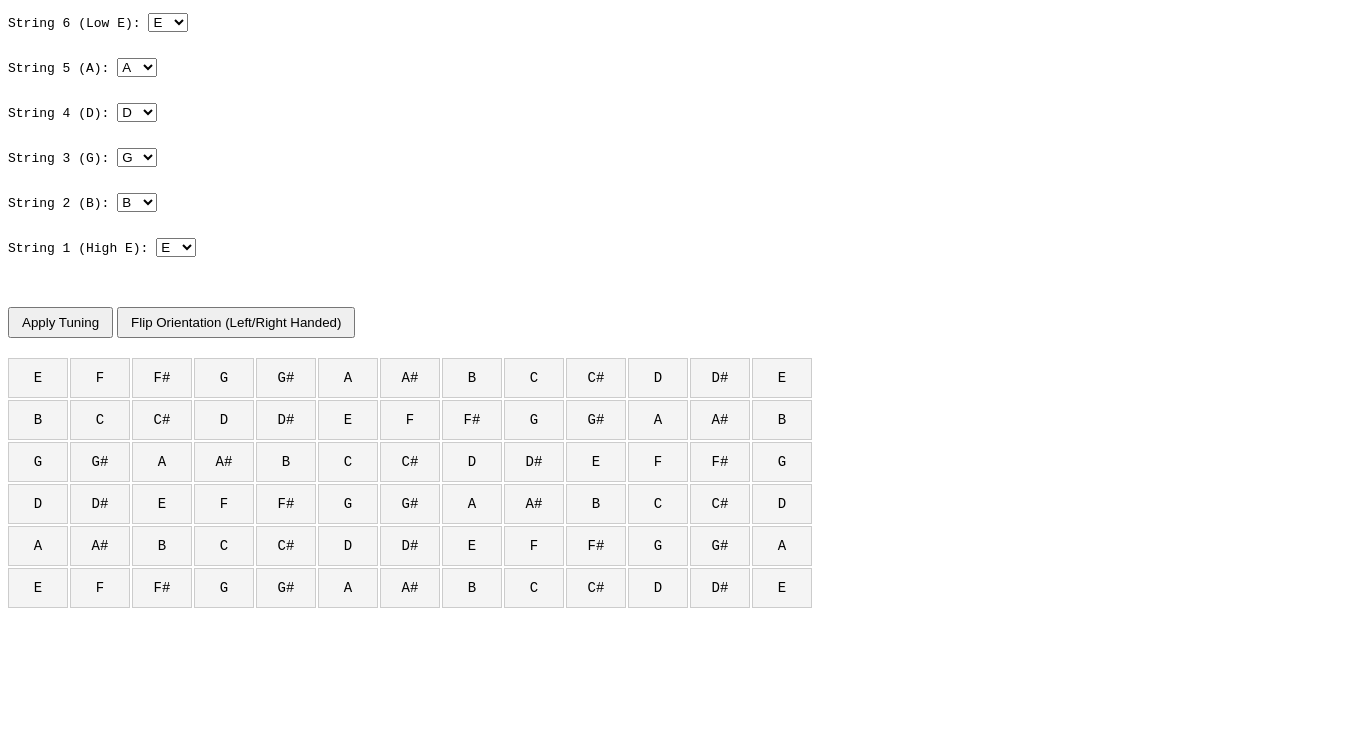
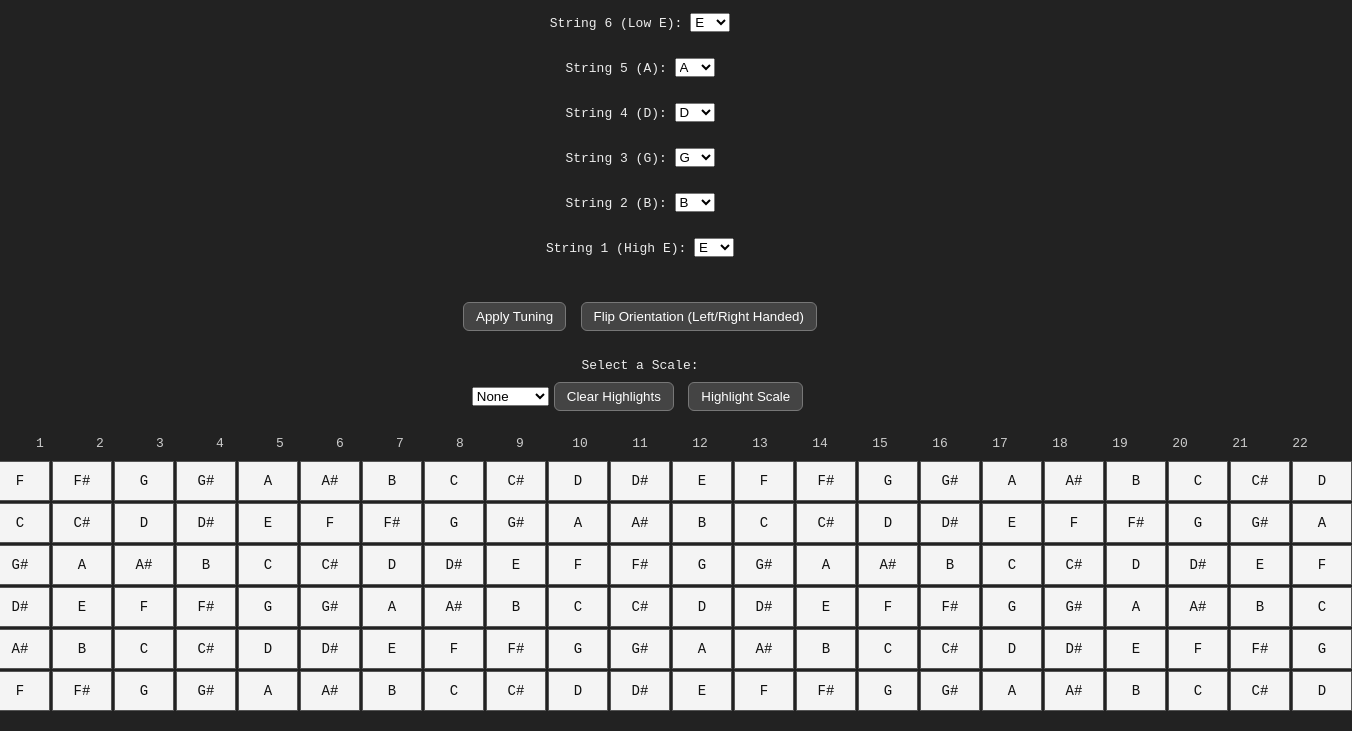
Before and after one commit to Story-B/guitarfrets, a plain HTML site: page index.html in a window 1280 px wide. Shown: the part 101-832 px from the top of the page, 1352 px wide, since content can reach past the window. Before the commit the page ends 800 px from the top, so only its background shows below. Drawn offline with Linux system fonts and the light colour scheme.

Commit message:
Updated version with fret numbers and 22 frets

```diff
--- a/fretboard.js
+++ b/fretboard.js
@@ -1,13 +1,20 @@
-// List of all notes in the chromatic scale
+document.addEventListener("DOMContentLoaded", () => {
   const NOTES = ["A", "A#", "B", "C", "C#", "D", "D#", "E", "F", "F#", "G", "G#"];
-
-// Grab elements from the HTML
   const fretboard = document.getElementById("fretboard");
+  const fretNumbers = document.getElementById("fret-numbers");
   const tuningSelectors = document.querySelectorAll(".string-tuning");
   const applyButton = document.getElementById("apply-tuning");
   const flipButton = document.getElementById("flip-orientation");
+  const scaleSelect = document.getElementById("scale");
+  const applyScaleButton = document.getElementById("apply-scale");
 
-// Fill each string dropdown with all note options
+  // Create "Clear Highlights" button dynamically
+  const clearScaleButton = document.createElement("button");
+  clearScaleButton.textContent = "Clear Highlights";
+  clearScaleButton.id = "clear-scale";
+  scaleSelect.insertAdjacentElement("afterend", clearScaleButton);
+
+  // Fill tuning dropdowns with notes
   tuningSelectors.forEach(select => {
     NOTES.forEach(note => {
       const option = document.createElement("option");
@@ -17,26 +24,55 @@ tuningSelectors.forEach(select => {
     });
   });
 
-// Default tuning = standard EADGBE
+  // Default tuning (EADGBE)
   const defaultTuning = ["E", "A", "D", "G", "B", "E"];
-tuningSelectors.forEach((sel, i) => {
-  sel.value = defaultTuning[i];
-});
+  tuningSelectors.forEach((sel, i) => (sel.value = defaultTuning[i]));
 
-// Keeps track of whether we're in left- or right-handed mode
+  // Orientation and scale state
   let leftHanded = false;
+  let currentScaleNotes = [];
 
-// Helper to get the index of a note
+  // Build scales automatically
+  const SCALES = {};
+  const MAJOR_PATTERN = [2, 2, 1, 2, 2, 2, 1];
+  const MINOR_PATTERN = [2, 1, 2, 2, 1, 2, 2];
+
+  function buildScale(root, pattern) {
+    const rootIndex = NOTES.indexOf(root);
+    let notes = [root];
+    let i = rootIndex;
+    for (let step of pattern) {
+      i = (i + step) % NOTES.length;
+      notes.push(NOTES[i]);
+    }
+    return notes.slice(0, 7);
+  }
+
+  // Generate all major/minor scales
+  for (let note of NOTES) {
+    SCALES[`${note}_major`] = buildScale(note, MAJOR_PATTERN);
+    SCALES[`${note}_minor`] = buildScale(note, MINOR_PATTERN);
+  }
+
+  // Create fret numbers (0–22)
+  function generateFretNumbers() {
+    fretNumbers.innerHTML = "";
+    for (let i = 0; i <= 22; i++) {
+      const div = document.createElement("div");
+      div.textContent = i;
+      fretNumbers.appendChild(div);
+    }
+  }
+
+  generateFretNumbers();
+
   function getNoteIndex(note) {
     return NOTES.indexOf(note);
   }
 
-// Builds the fretboard
   function generateFretboard(tuning) {
     fretboard.innerHTML = "";
-  const frets = 13; // show 0–12 frets
-
-  // Decide string order based on orientation
+    const frets = 23; // 0–22 frets
     const tuningOrder = leftHanded ? tuning : [...tuning].reverse();
 
     for (let string = 0; string < 6; string++) {
@@ -46,23 +82,45 @@ function generateFretboard(tuning) {
         const div = document.createElement("div");
         div.className = "fret";
         div.textContent = note;
+
+        // Highlight if note is in current scale
+        if (currentScaleNotes.includes(note)) {
+          div.classList.add("highlight");
+        }
+
         fretboard.appendChild(div);
       }
     }
   }
 
-// When "Apply Tuning" is clicked
+  // Apply tuning
   applyButton.addEventListener("click", () => {
     const tuning = Array.from(tuningSelectors).map(s => s.value);
     generateFretboard(tuning);
   });
 
-// When "Flip Orientation" is clicked
+  // Flip orientation
   flipButton.addEventListener("click", () => {
-  leftHanded = !leftHanded; // toggle between true/false
+    leftHanded = !leftHanded;
     const tuning = Array.from(tuningSelectors).map(s => s.value);
     generateFretboard(tuning);
   });
 
-// Draw the initial fretboard
+  // Highlight selected scale
+  applyScaleButton.addEventListener("click", () => {
+    const selectedScale = scaleSelect.value;
+    currentScaleNotes = SCALES[selectedScale] || [];
+    const tuning = Array.from(tuningSelectors).map(s => s.value);
+    generateFretboard(tuning);
+  });
+
+  // Clear highlights
+  clearScaleButton.addEventListener("click", () => {
+    currentScaleNotes = [];
+    const tuning = Array.from(tuningSelectors).map(s => s.value);
+    generateFretboard(tuning);
+  });
+
+  // Draw fretboard on load
   generateFretboard(defaultTuning);
+});
--- a/index.html
+++ b/index.html
@@ -38,7 +38,44 @@
 
       <button id="apply-tuning">Apply Tuning</button>
       <button id="flip-orientation">Flip Orientation (Left/Right Handed)</button>
+      <br><br>
+
+      <label for="scale">Select a Scale:</label>
+      <select id="scale">
+        <option value="">None</option>
+        <!-- Major Scales -->
+        <option value="C_major">C Major</option>
+        <option value="C#_major">C# Major</option>
+        <option value="D_major">D Major</option>
+        <option value="D#_major">D# Major</option>
+        <option value="E_major">E Major</option>
+        <option value="F_major">F Major</option>
+        <option value="F#_major">F# Major</option>
+        <option value="G_major">G Major</option>
+        <option value="G#_major">G# Major</option>
+        <option value="A_major">A Major</option>
+        <option value="A#_major">A# Major</option>
+        <option value="B_major">B Major</option>
+
+        <!-- Minor Scales -->
+        <option value="C_minor">C Minor</option>
+        <option value="C#_minor">C# Minor</option>
+        <option value="D_minor">D Minor</option>
+        <option value="D#_minor">D# Minor</option>
+        <option value="E_minor">E Minor</option>
+        <option value="F_minor">F Minor</option>
+        <option value="F#_minor">F# Minor</option>
+        <option value="G_minor">G Minor</option>
+        <option value="G#_minor">G# Minor</option>
+        <option value="A_minor">A Minor</option>
+        <option value="A#_minor">A# Minor</option>
+        <option value="B_minor">B Minor</option>
+      </select>
+      <button id="apply-scale">Highlight Scale</button>
     </div>
+
+    <!-- Fret numbers row -->
+    <div id="fret-numbers"></div>
 
     <div id="fretboard"></div>
 
--- a/style.css
+++ b/style.css
@@ -1,3 +1,11 @@
+body {
+  font-family: Arial, sans-serif;
+  background-color: #222;
+  color: #eee;
+  text-align: center;
+  margin: 20px;
+}
+
 #tuning-controls {
   margin-bottom: 20px;
 }
@@ -9,17 +17,36 @@ label {
 }
 
 button {
-  margin-top: 10px;
+  margin: 5px;
   padding: 6px 12px;
   cursor: pointer;
+  background-color: #444;
+  color: white;
+  border: 1px solid #777;
+  border-radius: 6px;
+}
+
+button:hover {
+  background-color: #666;
+}
+
+/* Fret number row */
+#fret-numbers {
+  display: grid;
+  grid-template-columns: repeat(23, 60px);
+  justify-content: center;
+  margin-bottom: 5px;
+  font-family: monospace;
+  color: #ccc;
 }
 
 #fretboard {
   display: grid;
-  grid-template-columns: repeat(13, 60px); /* 0–12 frets */
-  grid-template-rows: repeat(6, 40px); /* 6 strings */
+  grid-template-columns: repeat(23, 60px);
+  grid-template-rows: repeat(6, 40px);
   gap: 2px;
-  margin-top: 20px;
+  justify-content: center;
+  margin-top: 10px;
 }
 
 .fret {
@@ -27,12 +54,14 @@ button {
   align-items: center;
   justify-content: center;
   background-color: #f4f4f4;
-  border: 1px solid #ccc;
+  border: 1px solid #555;
   font-family: monospace;
   font-size: 14px;
-  cursor: pointer;
+  color: #111;
 }
 
-.fret:hover {
-  background-color: #d0f0d0;
+.fret.highlight {
+  background-color: gold;
+  color: black;
+  font-weight: bold;
 }
```
Lines whose indentation alone changed are shown as unchanged.
